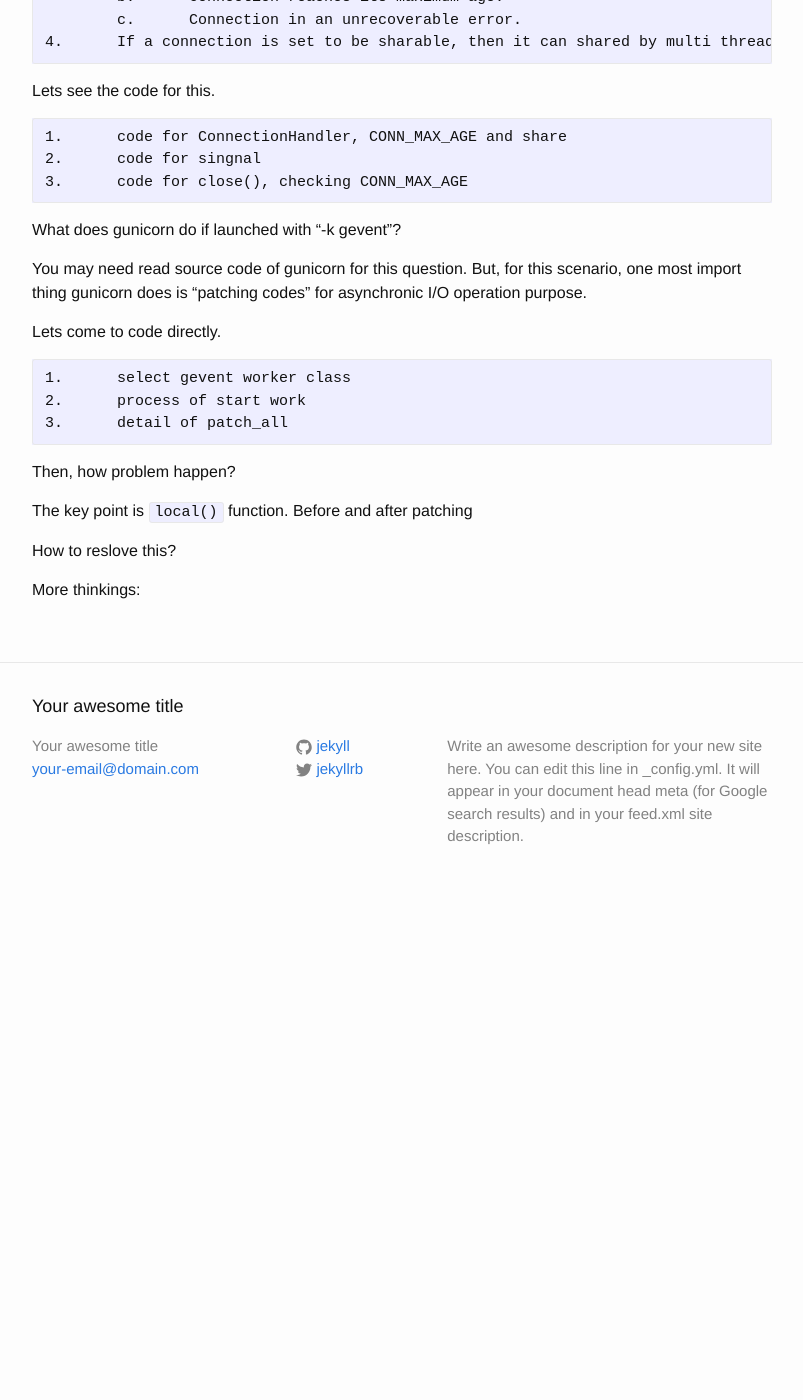
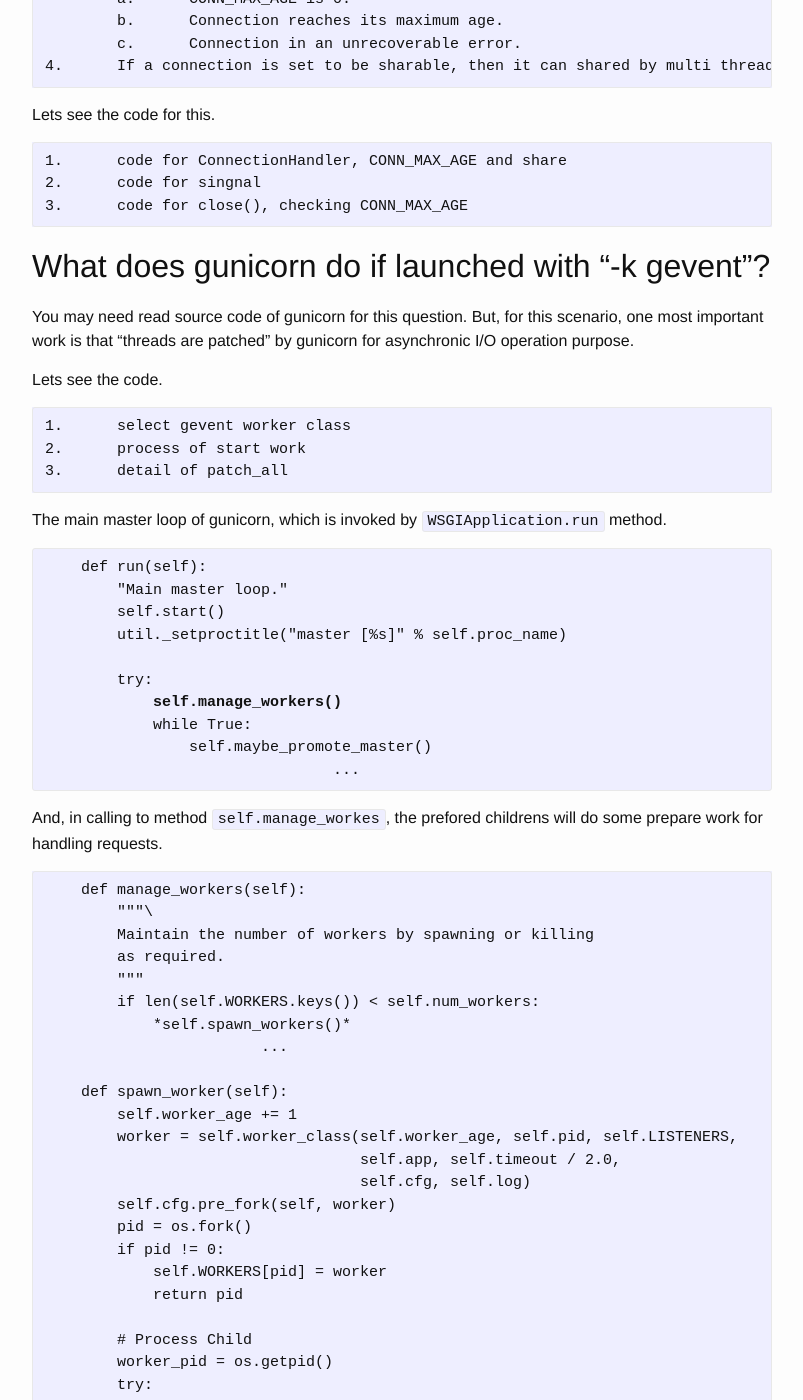
Before and after one commit to spybdai/spybdai.github.io, a Jekyll site: the page built from _posts/2017-10-10-reuse-db-connection-with-django+gunicorn.md, in a window 1280 px wide and 1400 px high, scrolled down 1131 px. Shown: the whole window, without its empty margins (238-1041 px from the left). Built offline with Jekyll 4.4.1, drawn with Linux system fonts in a browser that asks for light colours; our own code applies the rules of GitHub Pages for plain Markdown files; before the commit the page ends 2039 px from its top, so only the background shows below that; some of the changed text lies outside the part shown.

Commit message:
update article

````diff
--- a/_posts/2017-10-10-reuse-db-connection-with-django+gunicorn.md
+++ b/_posts/2017-10-10-reuse-db-connection-with-django+gunicorn.md
@@ -1,4 +1,7 @@
-
+---
+categories: [python-web]
+tags: [django, gunicorn]
+---
 
 Problem:
 	django + gunicorn
@@ -52,16 +55,101 @@
 	3.	code for close(), checking CONN_MAX_AGE
 
 
-What does gunicorn do if launched with "-k gevent"?
+## What does gunicorn do if launched with "-k gevent"?
 
-You may need read source code of gunicorn for this question. But, for this scenario, one most import thing gunicorn does  is "patching codes" for asynchronic I/O operation purpose.
+You may need read source code of gunicorn for this question. But, for this scenario, one most important work is that "threads are patched" by gunicorn for asynchronic I/O operation purpose.
 
-Lets come to code directly.
+Lets see the code.
 
 	1.	select gevent worker class
 	2.	process of start work
 	3.	detail of patch_all
 
+The main master loop of gunicorn, which is invoked by `WSGIApplication.run` method.
+<pre>
+    def run(self):
+        "Main master loop."
+        self.start()
+        util._setproctitle("master [%s]" % self.proc_name)
+
+        try:
+            <b>self.manage_workers()</b>
+            while True:
+                self.maybe_promote_master()
+				...
+</pre>
+And, in calling to method `self.manage_workes`, the prefored childrens will do some prepare work for handling requests.
+```
+    def manage_workers(self):
+        """\
+        Maintain the number of workers by spawning or killing
+        as required.
+        """
+        if len(self.WORKERS.keys()) < self.num_workers:
+            *self.spawn_workers()*
+			...
+
+    def spawn_worker(self):
+        self.worker_age += 1
+        worker = self.worker_class(self.worker_age, self.pid, self.LISTENERS,
+                                   self.app, self.timeout / 2.0,
+                                   self.cfg, self.log)
+        self.cfg.pre_fork(self, worker)
+        pid = os.fork()
+        if pid != 0:
+            self.WORKERS[pid] = worker
+            return pid
+
+        # Process Child
+        worker_pid = os.getpid()
+        try:
+            util._setproctitle("worker [%s]" % self.proc_name)
+            self.log.info("Booting worker with pid: %s", worker_pid)
+            self.cfg.post_fork(self, worker)
+            *worker.init_process()*
+            sys.exit(0)
+			...
+```
+As we can see, the forked children processes will do several work, but most important here, they invoke method `init_process` of `GeventWorker`, since `-k gevent` is picked up. And `init_process` invokes `patch` to patch the codes.
+
+```
+        def init_process(self):
+            # monkey patch here
+            self.patch()
+			...
+
+    def patch(self):
+        from gevent import monkey
+        monkey.noisy = False
+
+        # if the new version is used make sure to patch subprocess
+        if gevent.version_info[0] == 0:
+            monkey.patch_all()
+        else:
+            monkey.patch_all(subprocess=True)
+```
+And `patch_all` method patches codes related to `threads and threading`.
+```
+	...
+    if thread:
+        patch_thread(Event=Event)
+	...
+
+	...
+    patch_module('thread')
+    if threading:
+        threading = patch_module('threading')
+	...
+	...
+    if _threading_local:
+        _threading_local = __import__('_threading_local')
+        from gevent.local import local
+        patch_item(_threading_local, 'local', local)
+	...
+```
+As we can see, `local` from `thread` and `_threading_local` are replaced by that from `gevent.local`.
+
+## Problem is, whats the difference between `local` from `thread` (or `_threading_local`) and from `gevent`?
 
 Then, how problem happen?
 
````
Also changed, not shown: other parts of _posts/2017-10-10-reuse-db-connection-with-django+gunicorn.md (+1 -1 lines).
